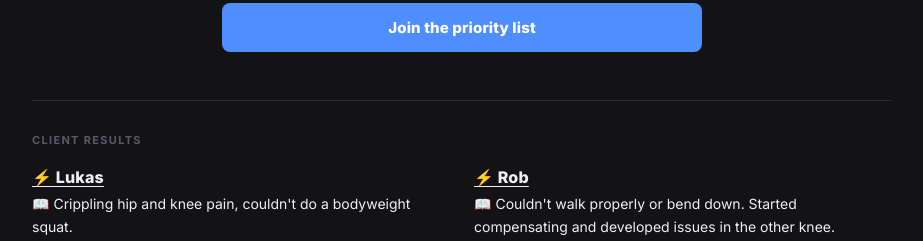
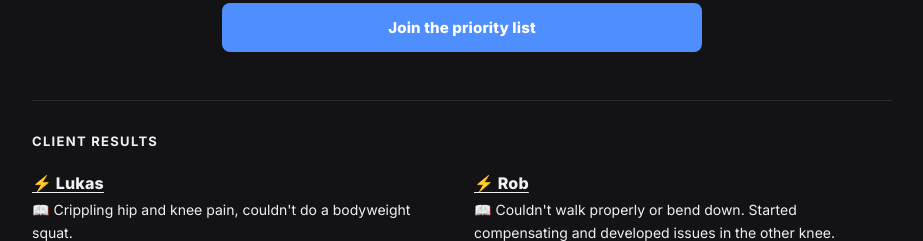
Before and after one commit to fredcatley/plans, a plain HTML site: page blackfriday/index.html in a window 1280 px wide. Shown: the part 734-975 px from the top of the page, without its empty margins (178-1101 px from the left). Drawn offline with Linux system fonts and the light colour scheme.

Commit message:
More vertical gap between result rows, clearer section header

```diff
--- a/blackfriday/index.html
+++ b/blackfriday/index.html
@@ -184,18 +184,18 @@ h1 {
 }
 
 .results-head {
-  font-size: 11px;
+  font-size: 13px;
   font-weight: 700;
-  letter-spacing: 0.12em;
+  letter-spacing: 0.1em;
   text-transform: uppercase;
-  color: var(--muted);
-  margin: 0 0 20px;
+  color: var(--fg);
+  margin: 0 0 24px;
 }
 
 .results-grid {
   display: grid;
   grid-template-columns: repeat(2, 1fr);
-  gap: 12px 24px;
+  gap: 40px 24px;
 }
 
 @media (max-width: 560px) {
```
